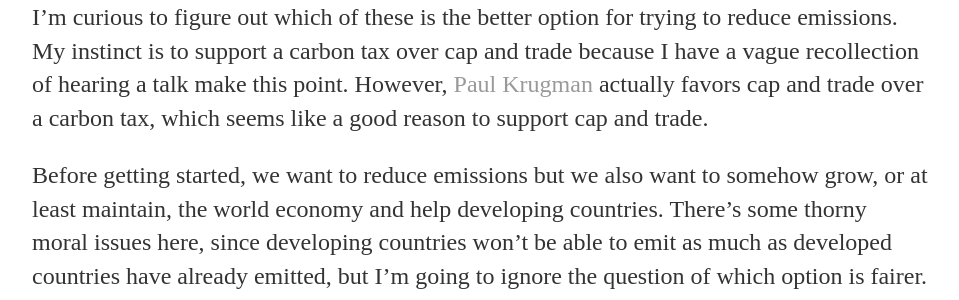
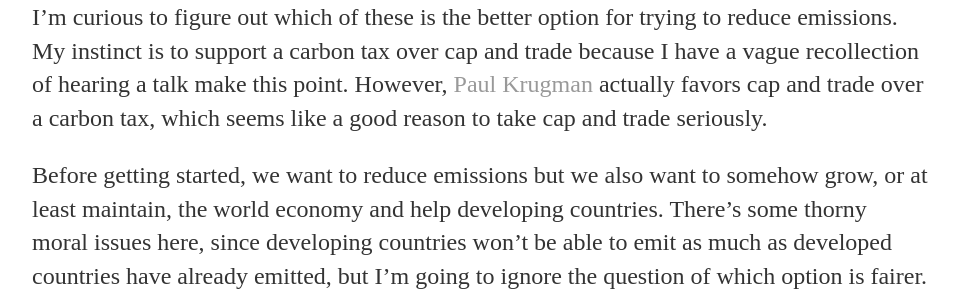
Before and after one commit to nicklutsko/nicklutsko.github.io, a Jekyll site: the page built from _posts/2016-06-15-Carbon-Tax-versus-Cap-and-Trade.md, in a window 1280 px wide and 900 px high. Shown: the part 254-554 px from the top of the window, without its empty margins (160-1119 px from the left). Built offline with Jekyll 4.4.1, drawn with Linux system fonts in a browser that asks for light colours.

Commit message:
edited first post again

```diff
--- a/_posts/2016-06-15-Carbon-Tax-versus-Cap-and-Trade.md
+++ b/_posts/2016-06-15-Carbon-Tax-versus-Cap-and-Trade.md
@@ -4,7 +4,7 @@ title: "Carbon Tax versus Cap and Trade"
 date: 2016-06-15
 ---
 
-<p>I’m curious to figure out which of these is the better option for trying to reduce emissions. My instinct is to support a carbon tax over cap and trade because I have a vague recollection of hearing a talk make this point. However, <a href="http://krugman.blogs.nytimes.com/2009/09/27/the-textbook-economics-of-cap-and-trade/?_r=0">Paul Krugman</a> actually favors cap and trade over a carbon tax, which seems like a good reason to support cap and trade.</p>
+<p>I’m curious to figure out which of these is the better option for trying to reduce emissions. My instinct is to support a carbon tax over cap and trade because I have a vague recollection of hearing a talk make this point. However, <a href="http://krugman.blogs.nytimes.com/2009/09/27/the-textbook-economics-of-cap-and-trade/?_r=0">Paul Krugman</a> actually favors cap and trade over a carbon tax, which seems like a good reason to take cap and trade seriously.</p>
 
 <p>Before getting started, we want to reduce emissions but we also want to somehow grow, or at least maintain, the world economy and help developing countries. There’s some thorny moral issues here, since developing countries won’t be able to emit as much as developed countries have already emitted, but I’m going to ignore the question of which option is fairer. Also, many people think both of these are bad options since neither will do enough to limit emissions. That’s true, but they seem to be the most likely options to be implemented in the near future and so I want to have an opinion on which is better.</p>
 
```
